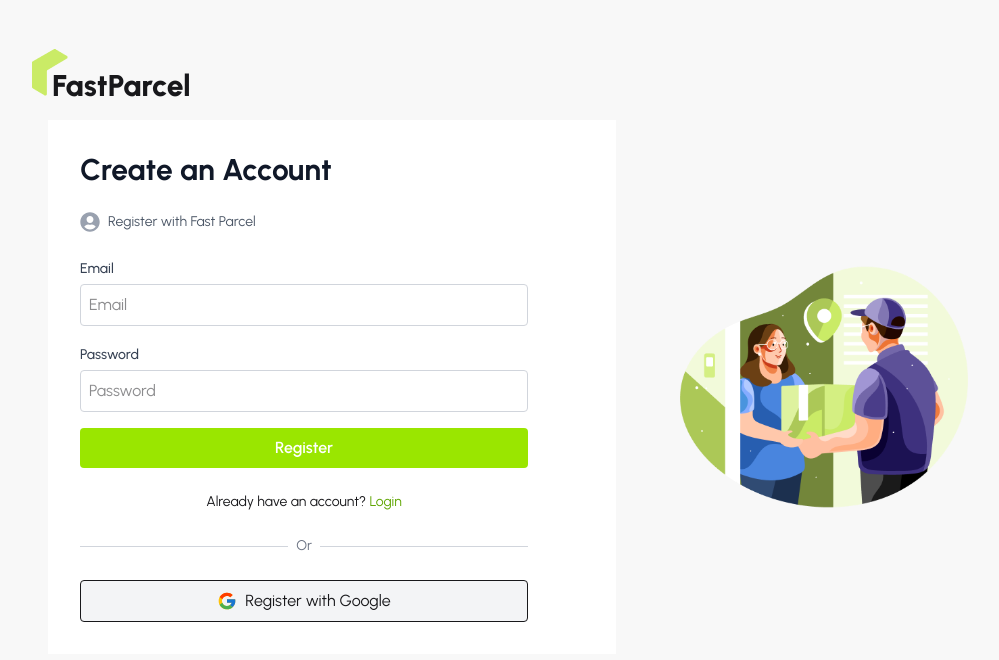
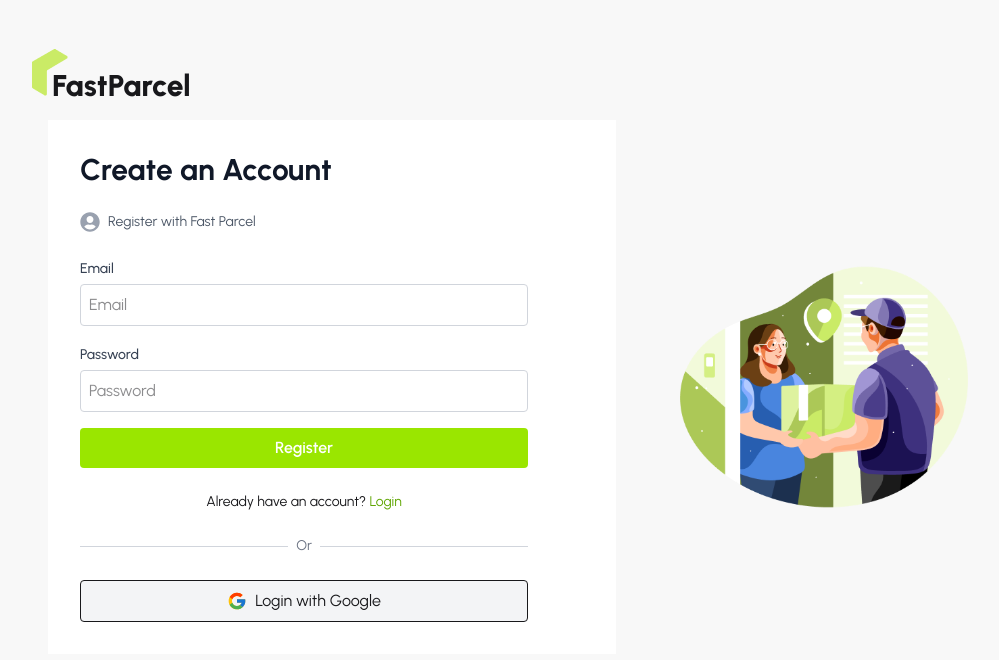
Before and after one commit to aalihasan/fast-parcel-client, a React app: page /register in a window 1280 px wide. Shown: the top 660 px of the page, without its empty margins (16-1015 px from the left). Built offline with nearby package versions, Linux system fonts and the light colour scheme; no server answers; the HTML template or start-up script is replaced by a standard one.

Commit message:
setup the google authentication

```diff
--- a/src/contexts/authcontexts/AuthProvider.jsx
+++ b/src/contexts/authcontexts/AuthProvider.jsx
@@ -2,11 +2,15 @@
 import { AuthContext } from './AuthContext';
 import {
   createUserWithEmailAndPassword,
+  GoogleAuthProvider,
   onAuthStateChanged,
   signInWithEmailAndPassword,
+  signInWithPopup,
   signOut,
 } from 'firebase/auth';
 import { auth } from '../../firebase/firebase.init';
+
+const googleProvider =new GoogleAuthProvider()
 
 const AuthProvider = ({ children }) => {
   const [user, setUser] = useState(null);
@@ -21,6 +25,10 @@
     setLoading(true);
     return signInWithEmailAndPassword(auth, email, password);
   };
+  const signInWithGoogle = () => {
+    setLoading(true);
+    return signInWithPopup(auth,googleProvider)
+  }
 
   const logOut = () => {
     setLoading(true);
@@ -41,6 +49,7 @@
     loading,
     createUser,
     signIn,
+    signInWithGoogle,
     logOut,
   };
 
--- a/src/pages/Authentication/login/Login.jsx
+++ b/src/pages/Authentication/login/Login.jsx
@@ -1,8 +1,9 @@
 import React from 'react';
 import { useForm } from 'react-hook-form';
 import { FaUserCircle } from 'react-icons/fa';
-import { FcGoogle } from 'react-icons/fc';
+
 import { Link } from 'react-router';
+import SocialLogin from '../socialLogin/SocialLogin';
 
 const Login = () => {
   const {
@@ -22,7 +23,7 @@
           {/* Logo */}
           <div className="text-left">
             <h2 className="text-3xl font-bold text-gray-900">
-              Create an Account
+              Welcome Back
             </h2>
           </div>
 
@@ -82,7 +83,7 @@
 
           <div className="text-sm text-center">
             Don't have any account?{' '}
-            <Link to="/login" className="text-lime-600 hover:underline">
+            <Link to="/register" className="text-lime-600 hover:underline">
               Register
             </Link>
           </div>
@@ -93,10 +94,7 @@
             <hr className="flex-grow border-gray-300" />
           </div>
 
-          <button className="w-full flex items-center justify-center gap-2 py-2 px-4 border rounded bg-gray-100 hover:bg-gray-200 transition">
-            <FcGoogle size={20} />
-            Login with Google
-          </button>
+         <SocialLogin></SocialLogin>
         </div>
       </div>
     </div>
--- a/src/pages/Authentication/register/Register.jsx
+++ b/src/pages/Authentication/register/Register.jsx
@@ -4,6 +4,7 @@
 import { FaUserCircle } from 'react-icons/fa';
 import { Link } from 'react-router';
 import { FcGoogle } from 'react-icons/fc';
+import SocialLogin from '../socialLogin/SocialLogin';
 
 
 
@@ -102,10 +103,7 @@
           <hr className="flex-grow border-gray-300" />
         </div>
 
-        <button className="w-full flex items-center justify-center gap-2 py-2 px-4 border rounded bg-gray-100 hover:bg-gray-200 transition">
-          <FcGoogle size={20} />
-          Register with Google
-        </button>
+     <SocialLogin></SocialLogin>
       </div>
     </div>
   );
--- /dev/null
+++ b/src/pages/Authentication/socialLogin/SocialLogin.jsx
@@ -0,0 +1,30 @@
+import React from 'react';
+import useAuth from '../../../hooks/UseAuth';
+import { FcGoogle } from 'react-icons/fc';
+
+const SocialLogin = () => {
+  const { signInWithGoogle } = useAuth();
+
+  const handleGoogleSignIn = () => {
+    signInWithGoogle()
+      .then(result => {
+      console.log(result.user);
+      })
+      .catch(error => {
+      console.error(error);
+
+    });
+
+  }
+
+  return (
+    <div>
+         <button onClick={handleGoogleSignIn} className="w-full flex items-center justify-center gap-2 py-2 px-4 border rounded bg-gray-100 hover:bg-gray-200 transition">
+                  <FcGoogle size={20} />
+                  Login with Google
+                </button>
+    </div>
+  );
+};
+
+export default SocialLogin;
```
